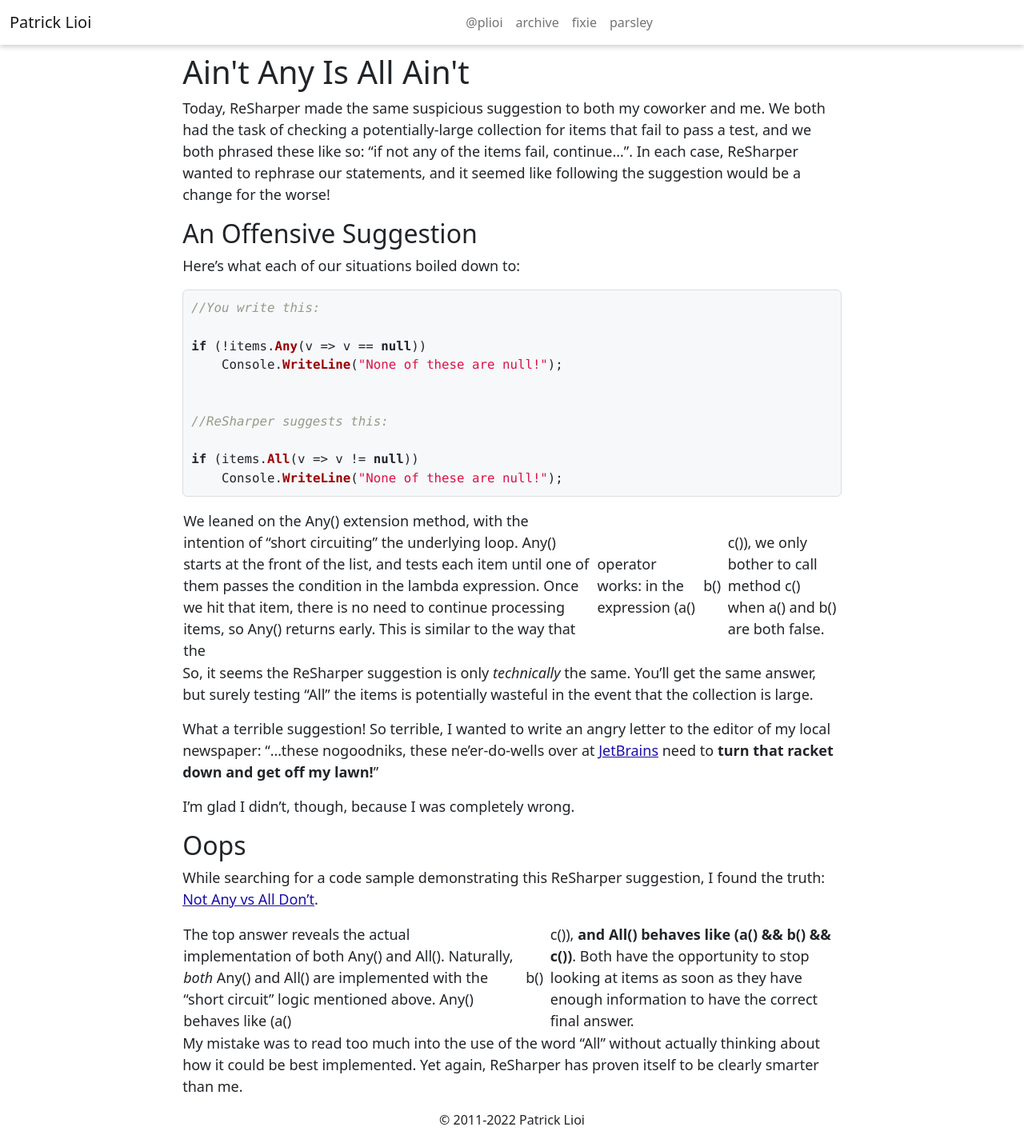
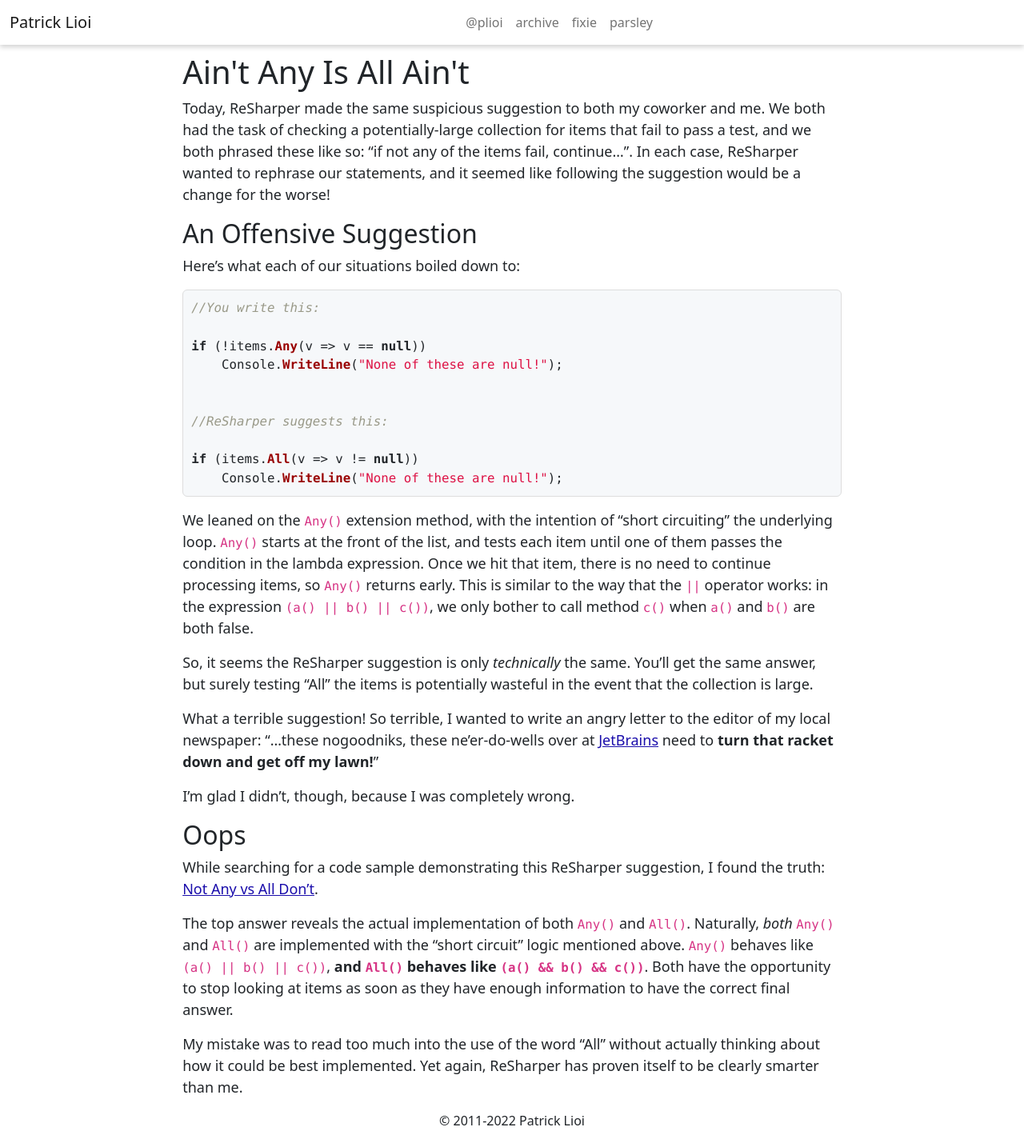
Before and after one commit to plioi/plioi.github.io, a Jekyll site: the page built from _posts/2012-10-17-aint-any-is-all-aint.md, in a window 1280 px wide. Shown: the whole page at 80% size. Built offline with Jekyll 4.4.1, drawn with Linux system fonts in a browser that asks for light colours.

Commit message:
Fix formatting

````diff
--- a/_posts/2012-10-17-aint-any-is-all-aint.md
+++ b/_posts/2012-10-17-aint-any-is-all-aint.md
@@ -23,7 +23,7 @@ if (items.All(v => v != null))
     Console.WriteLine("None of these are null!");
 ```
 
-We leaned on the Any() extension method, with the intention of "short circuiting" the underlying loop.  Any() starts at the front of the list, and tests each item until one of them passes the condition in the lambda expression.  Once we hit that item, there is no need to continue processing items, so Any() returns early.  This is similar to the way that the || operator works: in the expression (a() || b() || c()), we only bother to call method c() when a() and b() are both false.
+We leaned on the `Any()` extension method, with the intention of "short circuiting" the underlying loop.  `Any()` starts at the front of the list, and tests each item until one of them passes the condition in the lambda expression.  Once we hit that item, there is no need to continue processing items, so `Any()` returns early.  This is similar to the way that the `||` operator works: in the expression `(a() || b() || c())`, we only bother to call method `c()` when `a()` and `b()` are both false.
 
 So, it seems the ReSharper suggestion is only *technically* the same.  You'll get the same answer, but surely testing "All" the items is potentially wasteful in the event that the collection is large.
 
@@ -35,6 +35,6 @@ I'm glad I didn't, though, because I was completely wrong.
 
 While searching for a code sample demonstrating this ReSharper suggestion, I found the truth: <a href="http://stackoverflow.com/questions/9027530/linq-not-any-vs-all-dont">Not Any vs All Don't</a>.
 
-The top answer reveals the actual implementation of both Any() and All().  Naturally, *both* Any() and All() are implemented with the "short circuit" logic mentioned above.  Any() behaves like (a() || b() || c()), **and All() behaves like (a() && b() && c())**.  Both have the opportunity to stop looking at items as soon as they have enough information to have the correct final answer.
+The top answer reveals the actual implementation of both `Any()` and `All()`.  Naturally, *both* `Any()` and `All()` are implemented with the "short circuit" logic mentioned above.  `Any()` behaves like `(a() || b() || c())`, **and `All()` behaves like `(a() && b() && c())`**.  Both have the opportunity to stop looking at items as soon as they have enough information to have the correct final answer.
 
 My mistake was to read too much into the use of the word "All" without actually thinking about how it could be best implemented.  Yet again, ReSharper has proven itself to be clearly smarter than me.
````
